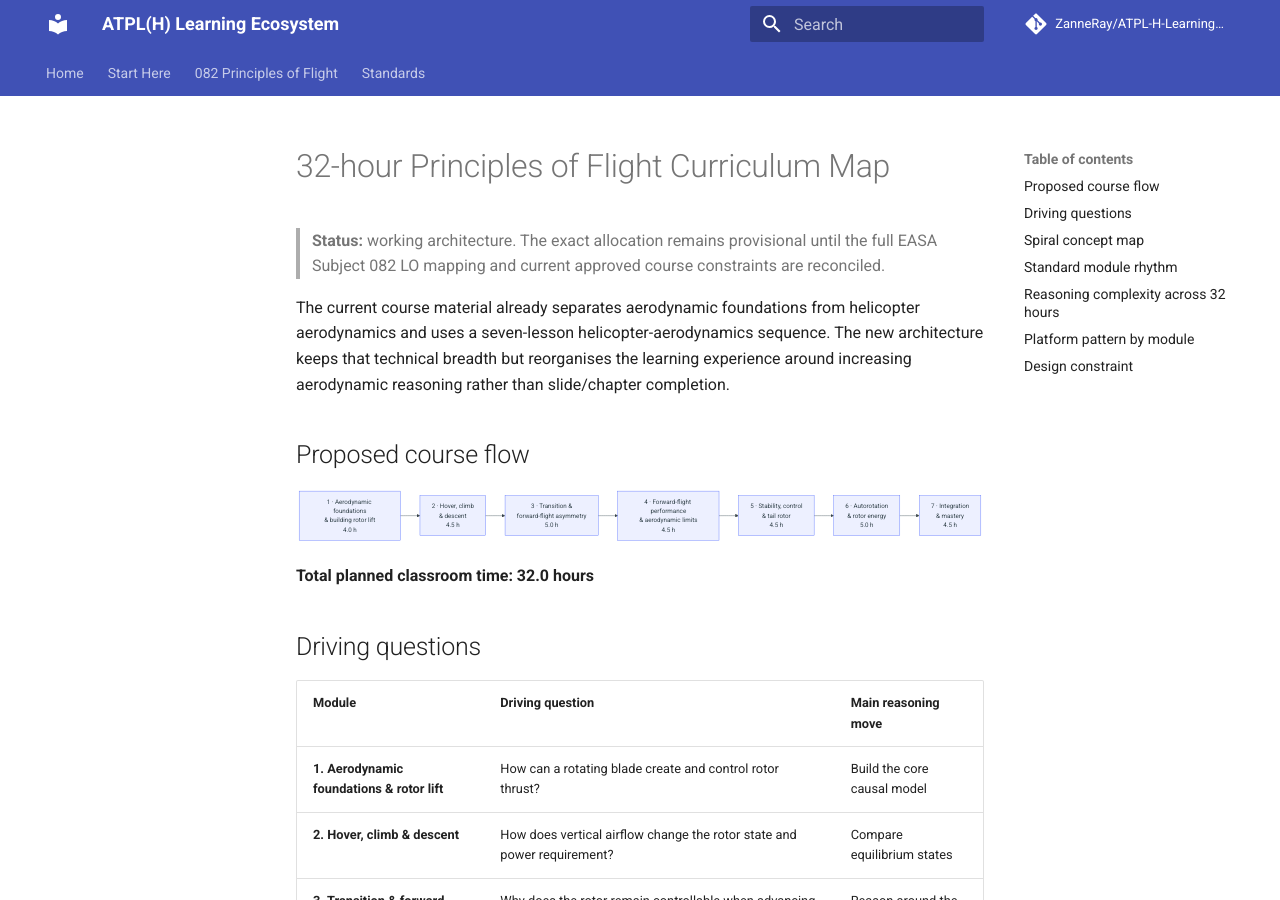
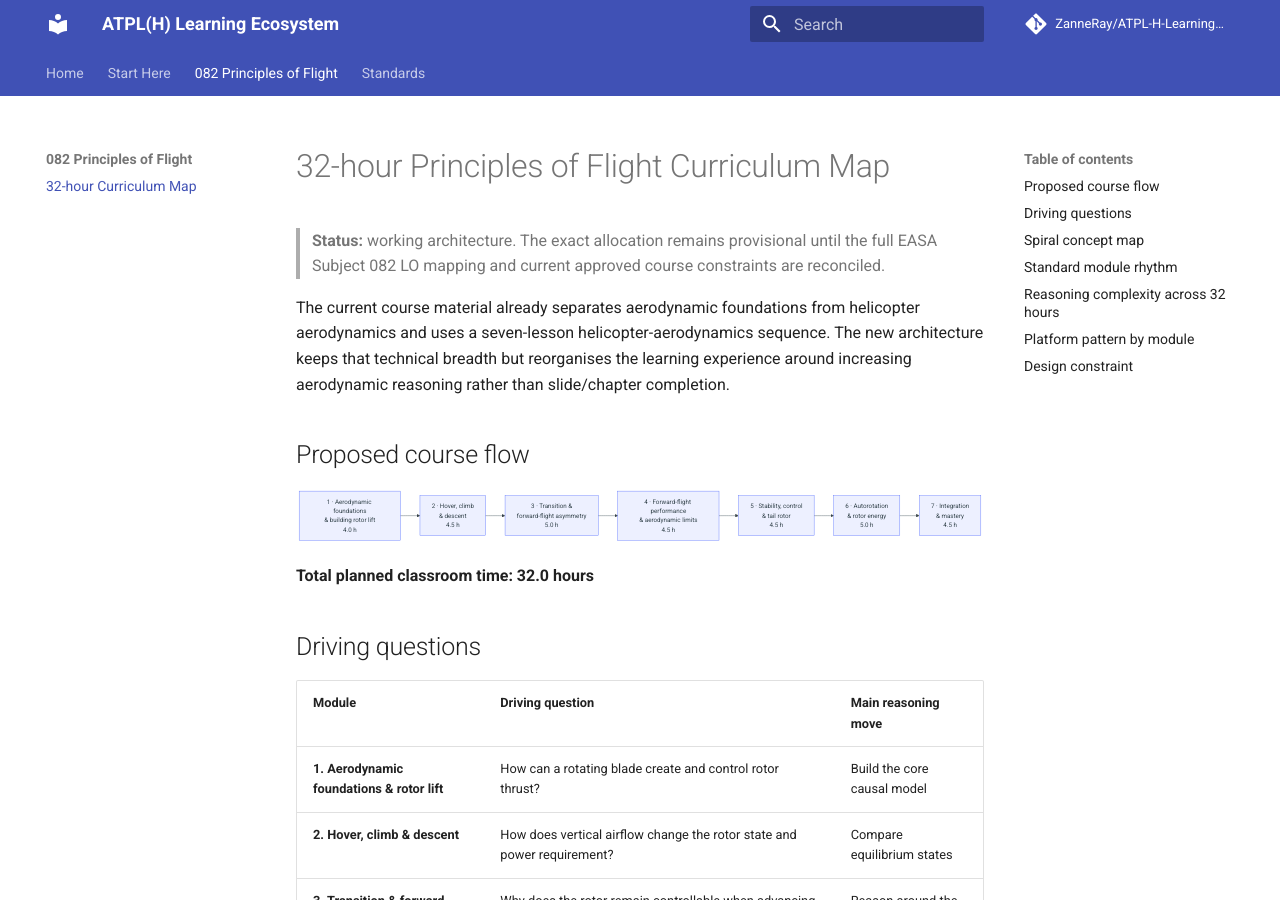
Before and after one commit to ZanneRay/ATPL-H-Learning-Ecosystem, an MkDocs documentation site: the page built from docs/curriculum/32-HOUR-CURRICULUM-MAP.md, in a window 1280 px wide and 900 px high. Built offline with MkDocs 1.6.1 and Material for MkDocs 9.7.7, drawn with Linux system fonts in a browser that asks for light colours; comment, search, counter and statistics services are not loaded; part of the change alters nothing that is shown.

Commit message:
Fix MkDocs navigation for site content

```diff
--- a/mkdocs.yml
+++ b/mkdocs.yml
@@ -40,8 +40,7 @@ nav:
       - Ecosystem Poster: architecture/ECOSYSTEM-POSTER.md
       - Student Learning Journey: architecture/STUDENT-LEARNING-JOURNEY.md
   - 082 Principles of Flight:
-      - Curriculum Blueprint: ../subjects/082-principles-of-flight/curriculum/CURRICULUM-BLUEPRINT.md
-      - 32-hour Curriculum Map: ../subjects/082-principles-of-flight/curriculum/32-HOUR-CURRICULUM-MAP.md
+      - 32-hour Curriculum Map: curriculum/32-HOUR-CURRICULUM-MAP.md
   - Standards:
       - Documentation Standard: standards/DOCUMENTATION-STANDARD.md
 
```
